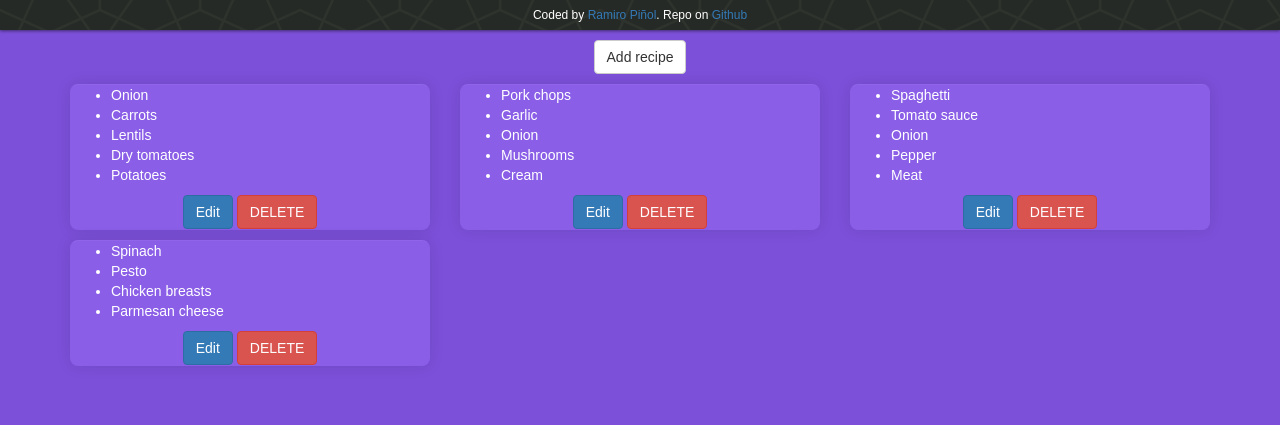
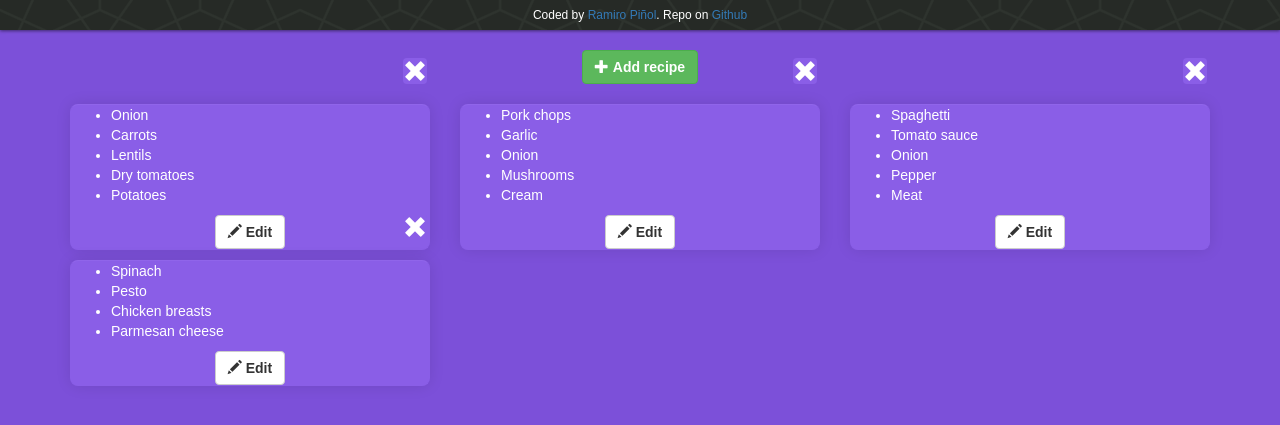
Before and after one commit to RamiroPinol/recipe-box, a React app: page / in a window 1280 px wide. Shown: the part 55-480 px from the top of the page. Built offline with nearby package versions, Linux system fonts and the light colour scheme.

Commit message:
re-style buttons

```diff
--- a/package.json
+++ b/package.json
@@ -2,7 +2,7 @@
   "name": "recipe-box",
   "version": "0.1.0",
   "private": true,
-  "homepage":"https://ramiropinol.github.io/recipe-box",
+  "homepage": "https://ramiropinol.github.io/recipe-box",
   "dependencies": {
     "bootstrap": "^3.3.7",
     "jquery": "^3.2.1",
@@ -19,7 +19,7 @@
     "eslint-plugin-import": "^2.2.0",
     "eslint-plugin-react": "^7.0.0",
     "react-addons-test-utils": "^15.5.1",
-    "react-scripts": "0.9.5"
+    "react-scripts": "1.0.7"
   },
   "scripts": {
     "start": "react-scripts start",
--- a/src/Main.js
+++ b/src/Main.js
@@ -3,6 +3,7 @@ import toastr from 'toastr';
 import Header from './components/Header';
 import ModalPanel from './components/ModalPanel';
 import RecipesContainer from './components/RecipesContainer';
+import ConfirmPrompt from './components/ConfirmPrompt';
 import { getRecipes, addRecipe, deleteRecipe } from './storageAPI';
 
 class Main extends Component {
--- a/src/components/ModalPanel.js
+++ b/src/components/ModalPanel.js
@@ -56,10 +56,11 @@ class ModalPanel extends Component {
     return (
       <div>
         <Button
+          bsStyle="success"
           className="addRecipeBtn"
           onClick={this.newRecipe}
-        >Add recipe
-        </Button>
+        ><i className="glyphicon glyphicon-plus" aria-hidden="true" /> <b>Add recipe</b>
+          </Button>
 
         <Modal
           show={show}
--- a/src/components/Recipe.js
+++ b/src/components/Recipe.js
@@ -6,21 +6,24 @@ function Recipe({ id, name, ingredients, deleteRecipe, editRecipe }) {
   return (
     <div className="col-xs-12 col-sm-6 col-md-4">
       <Accordion>
+
         <Panel header={name} eventKey={id}>
+
+          <Button
+            className="delete-button"
+            onClick={() => deleteRecipe(id)}
+          ><i className="glyphicon glyphicon-remove" aria-hidden="true" />
+          </Button>
+
           <div className="ingredients">
             <ul>
               {ingredients.map(ingr => <li key={`${id}${ingr}`}>{ingr}</li>)}
             </ul>
           </div>
           <Button
-            bsStyle="primary"
+            bsStyle="default"
             onClick={() => editRecipe(name, ingredients, id)}
-          >Edit
-          </Button>
-          <Button
-            bsStyle="danger"
-            onClick={() => deleteRecipe(id)}
-          >DELETE
+          ><i className="glyphicon glyphicon-pencil" aria-hidden="true" /> <b>Edit</b>
           </Button>
         </Panel>
       </Accordion>
--- a/src/index.css
+++ b/src/index.css
@@ -10,7 +10,7 @@ body {
 borde #9ecdc0*/
 
 header {
-  background-image: url("../public/pattern.png");
+  background-image: url("pattern.png");
   padding: 15px 0 5px 0;
   box-shadow: 0 1px 3px rgba(0, 0, 0, .5);
 }
@@ -30,16 +30,27 @@ button {
 }
 
 .addRecipeBtn {
-  /*background-color: #262A26;*/
-  margin: 10px auto;
-  /*border-color: #262A26;
-  color: #fff;*/
+  margin: 20px auto;
 }
 
-/*.addRecipeBtn:hover {
-  background-color: rgba(255, 255, 255, 0.1);
+/* Dismiss button */
+.delete-button {
+  float: right;
+  position: relative;
+  bottom: 47px;
+  border: 0;
   color: #fff;
-}*/
+  font-size: 24px;
+  line-height: 20px;
+  padding: 0;
+  background-color: #8A5EE7;
+}
+
+.delete-button:hover {
+  background-color: transparent;
+  color: #f84949;
+  text-shadow: 0 0 2px rgba(255, 255, 255, 0.9), 0 0 5px rgba(255, 255, 255, 0.5);
+}
 
 .panel-group {
   margin-bottom: 10px; /* Space between panels */
@@ -67,6 +78,10 @@ button {
   background-color: rgba(0, 0, 0, 0.2);
 }
 
+.panel-heading:hover ~ .panel-collapse .delete-button {
+  background-color: rgba(0, 0, 0, 0.001);
+}
+
 .panel-title a {
   display: block;
   padding: 10px 15px;
```
Also changed, not shown: src/pattern.png (renamed from public/pattern.png).
